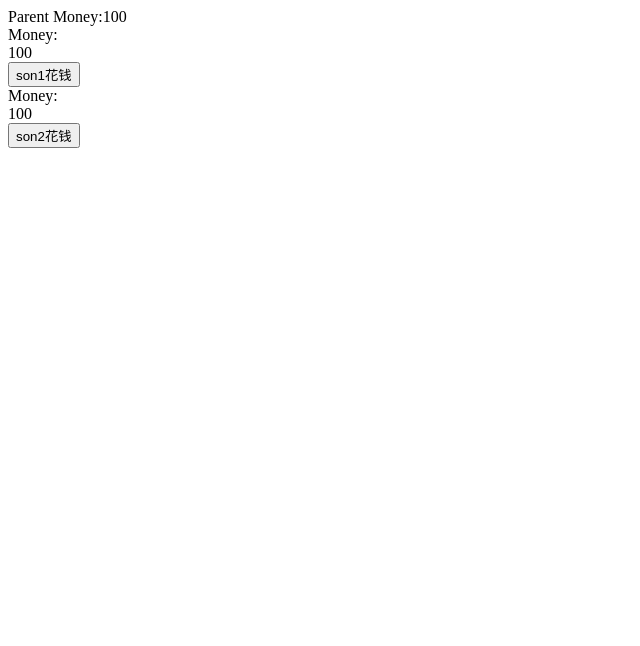
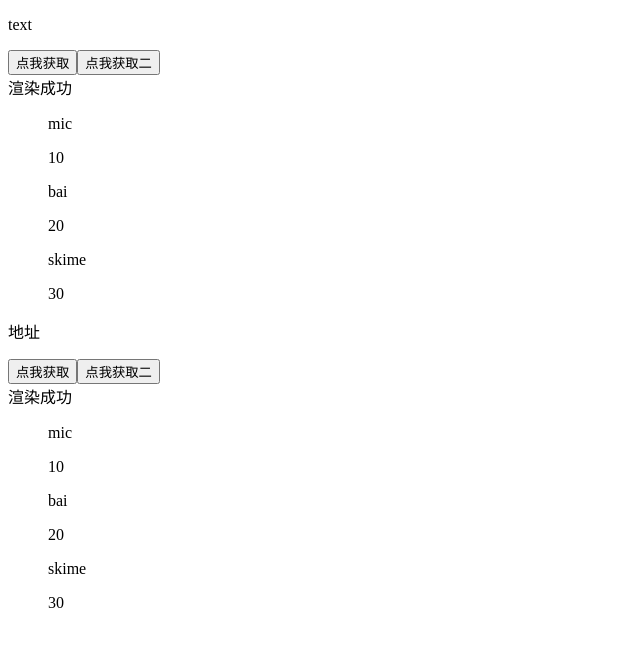
Before and after one commit to myk1220/React-FirstTry, a React (Create React App) app: page / in a window 1280 px wide. Shown: the top 646 px of the page, without its empty margins (0-640 px from the left). Built offline with nearby package versions, Linux system fonts and the light colour scheme.

Commit message:
proptype类型检查

```diff
--- a/src/components/App.jsx
+++ b/src/components/App.jsx
@@ -23,11 +23,11 @@ class App extends React.Component{
   render(){
     return (
       <div>
-        {/* <Nav title='音乐'/>
-        <Nav title='地址'/> */}
+        <Nav title='text'/>
+        <Nav title='地址'/>
         {/* <Comp title={ this.state.title }/>
         <button onClick={this.clickHander }>修改props</button> */}
-        <Parent />
+        {/* <Parent /> */}
       </div>
   );}
 
--- a/src/components/Nav.jsx
+++ b/src/components/Nav.jsx
@@ -1,4 +1,5 @@
 import React from 'react'
+import propTypes from 'prop-types'
 
 export default class Nav extends React.Component{
 
@@ -48,3 +49,7 @@ export default class Nav extends React.Component{
         )
     }
 }
+
+Nav.propTypes = {
+    title:propTypes.string.isRequired
+}
```
